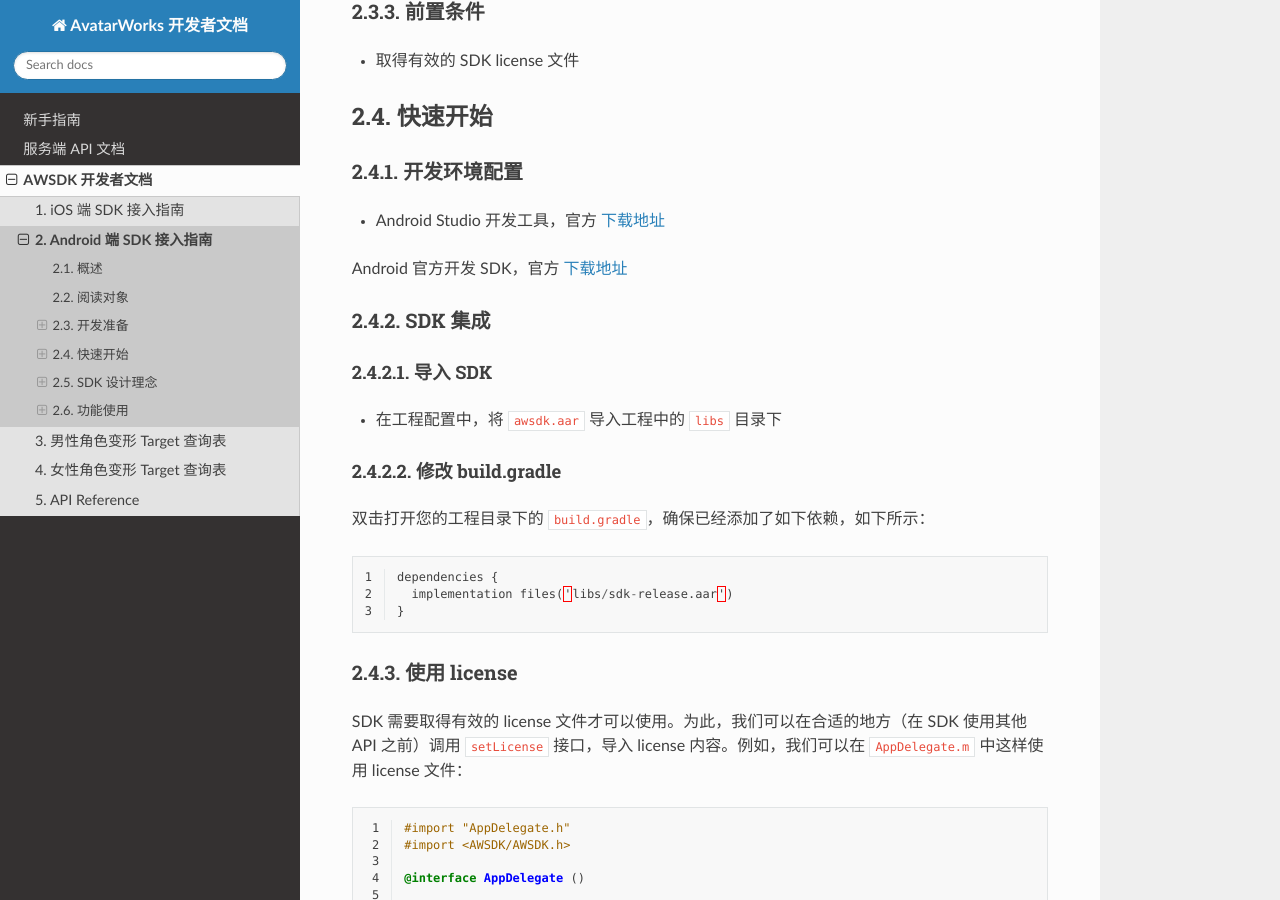
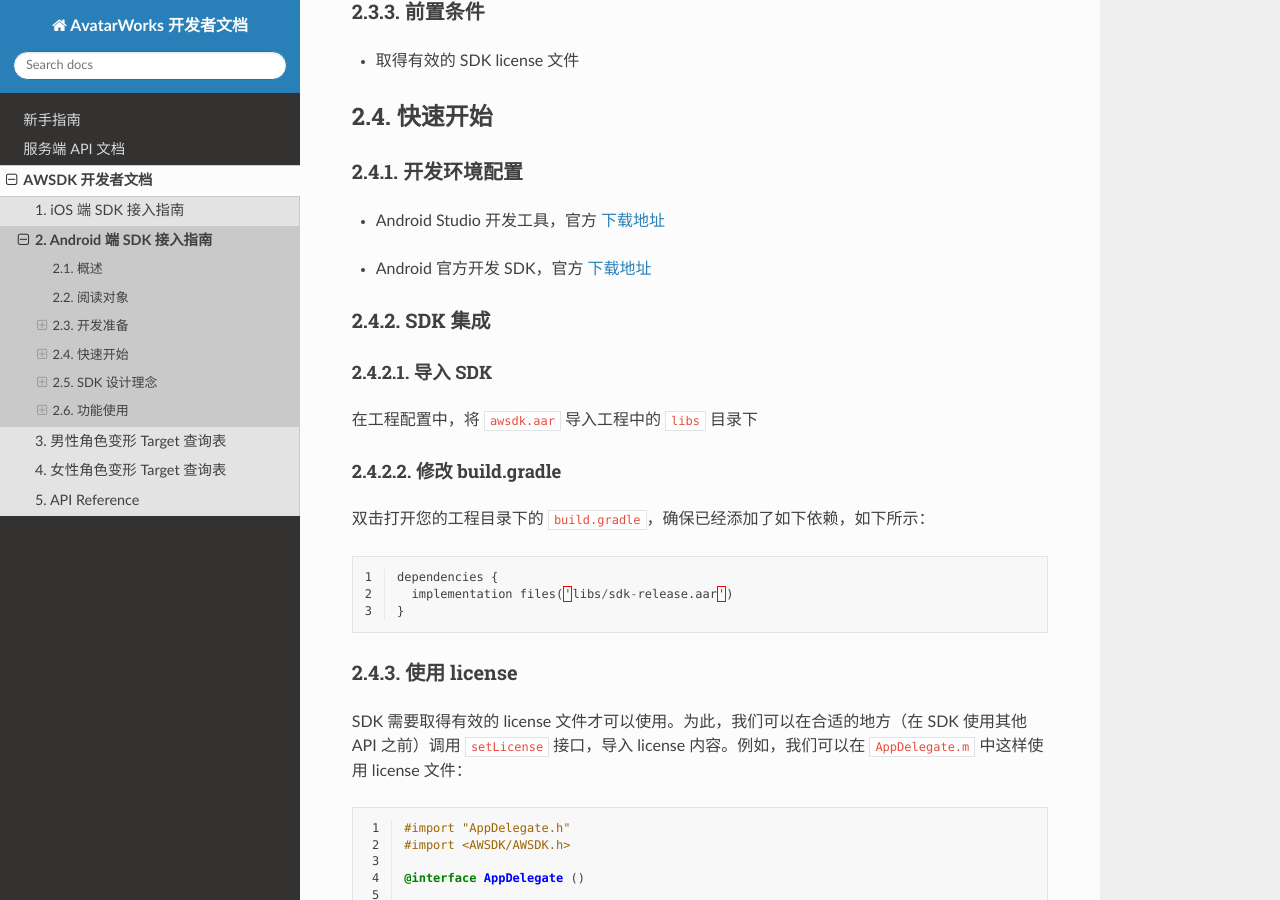
Before and after one commit to avatarworks/doc, a Sphinx documentation site: the page built from source/awsdk/android.rst, in a window 1280 px wide and 900 px high, scrolled down 755 px. Built offline with Sphinx 7.4.7 and the Read the Docs theme 2.0.0, drawn with Linux system fonts in a browser that asks for light colours.

```diff
--- a/source/awsdk/android.rst
+++ b/source/awsdk/android.rst
@@ -45,7 +45,7 @@ AWSDK 是一个适用于 Android 的虚拟人解决方案。
 
 .. _下载地址: http://developer.android.com/intl/zh-cn/sdk/index.html
 
-Android 官方开发 SDK，官方 `下载地址`_
+- Android 官方开发 SDK，官方 `下载地址`_
 
 .. _下载地址: http://developer.android.com/intl/zh-cn/sdk/index.html
 
@@ -55,7 +55,7 @@ SDK 集成
 导入 SDK
 ^^^^^^^
 
-- 在工程配置中，将 ``awsdk.aar`` 导入工程中的 ``libs`` 目录下
+在工程配置中，将 ``awsdk.aar`` 导入工程中的 ``libs`` 目录下
 
 修改 build.gradle
 ^^^^^^^^^^
```
